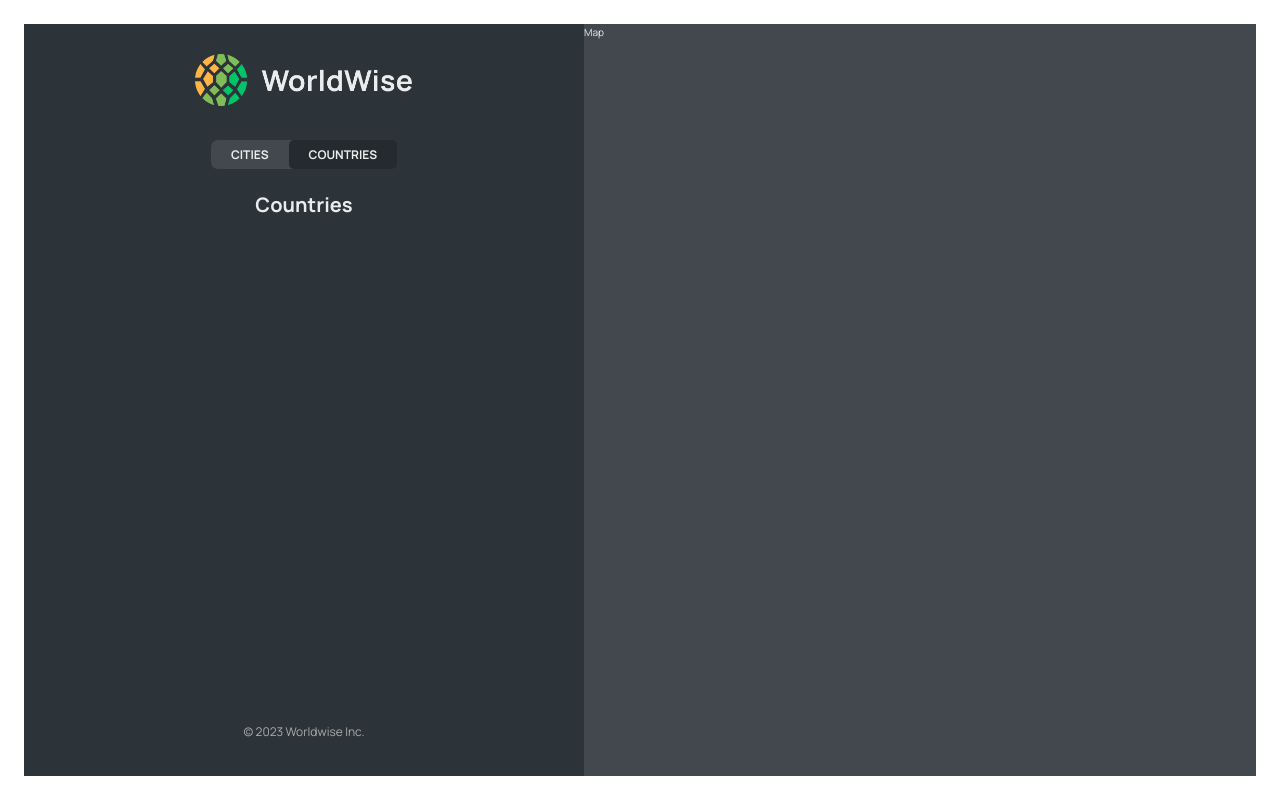
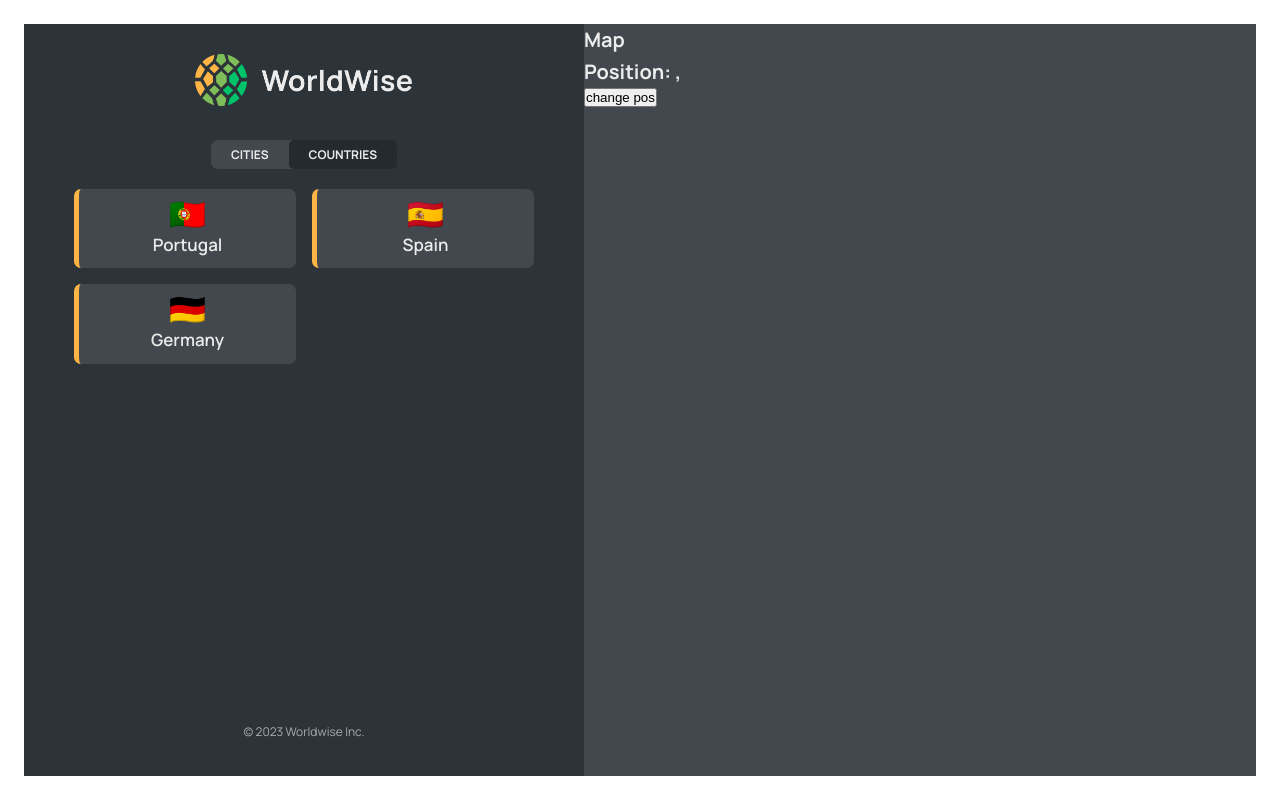
Before and after one commit to Adeyemi-Muaz-Ayomide/WorldWise, a React (Vite) app in the folder worldwise/: page /app/countries in a window 1280 px wide. Built offline with nearby package versions, Linux system fonts and the light colour scheme; data requests are answered from the project's data file.

Commit message:
added dynamic route with URL parameter

```diff
--- a/worldwise/src/App.jsx
+++ b/worldwise/src/App.jsx
@@ -1,4 +1,6 @@
+import { useEffect, useState } from "react";
 import { BrowserRouter, Routes, Route } from "react-router-dom";
+
 import Homepage from "./pages/Homepage";
 import Pricing from "./pages/Pricing";
 import Product from "./pages/Product";
@@ -6,7 +8,9 @@
 import Login from "./pages/Login";
 import AppLayout from "./pages/AppLayout";
 import CityList from "./components/CityList";
-import { useEffect, useState } from "react";
+import CountryList from "./components/CountryList";
+import City from "./components/City";
+import Form from "./components/Form";
 
 const BASE_URL = "http://localhost:8000";
 
@@ -48,8 +52,12 @@
             path="cities"
             element={<CityList cities={cities} isLoading={isLoading} />}
           />
-          <Route path="countries" element={<h1>Countries</h1>} />
-          <Route path="form" element={<h1>Form</h1>} />
+          <Route path="cities/:id" element={<City />} />
+          <Route
+            path="countries"
+            element={<CountryList cities={cities} isLoading={isLoading} />}
+          />
+          <Route path="form" element={<Form />} />
         </Route>
         <Route path="*" element={<PageNotFound />} />
       </Routes>
--- a/worldwise/src/components/City.jsx
+++ b/worldwise/src/components/City.jsx
@@ -1,61 +1,72 @@
-// import styles from "./City.module.css";
+import { useParams, useSearchParams } from "react-router-dom";
+import styles from "./City.module.css";
 
-// const formatDate = (date) =>
-//   new Intl.DateTimeFormat("en", {
-//     day: "numeric",
-//     month: "long",
-//     year: "numeric",
-//     weekday: "long",
-//   }).format(new Date(date));
+const formatDate = (date) =>
+  new Intl.DateTimeFormat("en", {
+    day: "numeric",
+    month: "long",
+    year: "numeric",
+    weekday: "long",
+  }).format(new Date(date));
 
-// function City() {
-//   // TEMP DATA
-//   const currentCity = {
-//     cityName: "Lisbon",
-//     emoji: "🇵🇹",
-//     date: "2027-10-31T15:59:59.138Z",
-//     notes: "My favorite city so far!",
-//   };
+function City() {
+  const { id } = useParams();
+  const [searchParams, setSearchParams] = useSearchParams();
+  const lat = searchParams.get("lat");
+  const lng = searchParams.get("lng");
+  // TEMP DATA
+  const currentCity = {
+    cityName: "Lisbon",
+    emoji: "🇵🇹",
+    date: "2027-10-31T15:59:59.138Z",
+    notes: "My favorite city so far!",
+  };
 
-//   const { cityName, emoji, date, notes } = currentCity;
+  const { cityName, emoji, date, notes } = currentCity;
 
-//   return (
-//     <div className={styles.city}>
-//       <div className={styles.row}>
-//         <h6>City name</h6>
-//         <h3>
-//           <span>{emoji}</span> {cityName}
-//         </h3>
-//       </div>
+  return (
+    <>
+      <h1>City {id} </h1>
+      <p>
+        Position: {lat}, {lng}
+      </p>
+    </>
+    // <div className={styles.city}>
+    //   <div className={styles.row}>
+    //     <h6>City name</h6>
+    //     <h3>
+    //       <span>{emoji}</span> {cityName}
+    //     </h3>
+    //   </div>
 
-//       <div className={styles.row}>
-//         <h6>You went to {cityName} on</h6>
-//         <p>{formatDate(date || null)}</p>
-//       </div>
+    //   <div className={styles.row}>
+    //     <h6>You went to {cityName} on</h6>
+    //     <p>{formatDate(date || null)}</p>
+    //   </div>
 
-//       {notes && (
-//         <div className={styles.row}>
-//           <h6>Your notes</h6>
-//           <p>{notes}</p>
-//         </div>
-//       )}
+    //   {notes && (
+    //     <div className={styles.row}>
+    //       <h6>Your notes</h6>
+    //       <p>{notes}</p>
+    //     </div>
+    //   )}
 
-//       <div className={styles.row}>
-//         <h6>Learn more</h6>
-//         <a
-//           href={`https://en.wikipedia.org/wiki/${cityName}`}
-//           target="_blank"
-//           rel="noreferrer"
-//         >
-//           Check out {cityName} on Wikipedia &rarr;
-//         </a>
-//       </div>
+    //   <div className={styles.row}>
+    //     <h6>Learn more</h6>
+    //     <a
+    //       href={`https://en.wikipedia.org/wiki/${cityName}`}
+    //       target="_blank"
+    //       rel="noreferrer"
+    //     >
+    //       Check out {cityName} on Wikipedia &rarr;
+    //     </a>
+    //   </div>
 
-//       <div>
-//         <ButtonBack />
-//       </div>
-//     </div>
-//   );
-// }
+    //   <div>
+    //     <ButtonBack />
+    //   </div>
+    // </div>
+  );
+}
 
-// export default City;
+export default City;
--- a/worldwise/src/components/CityItem.jsx
+++ b/worldwise/src/components/CityItem.jsx
@@ -1,5 +1,6 @@
-import PropTypes from "prop-types";
+/* eslint-disable react/prop-types */
 import styles from "./CityItem.module.css";
+import { Link } from "react-router-dom";
 
 const formatDate = (date) =>
   new Intl.DateTimeFormat("en", {
@@ -9,24 +10,19 @@
   }).format(new Date(date));
 
 const CityItem = ({ city }) => {
-    console.log(city)
-  const { cityName, emoji, date } = city;
+  console.log(city);
+  const { cityName, emoji, date, id, position } = city;
   return (
-    <li className={styles.cityItem}>
-      <span className={styles.emoji}>{emoji}</span>
-      <h3 className={styles.name}>{cityName}</h3>
-      <time className={styles.date}>{formatDate(date)}</time>
-      <button className={styles.deleteBtn}>&times;</button>
+    <li>
+      <Link className={styles.cityItem} to={`${id}?lat=${position.lat}&lng=${position.lng}`}>
+        <span className={styles.emoji}>{emoji}</span>
+        <h3 className={styles.name}>{cityName}</h3>
+        <time className={styles.date}>{formatDate(date)}</time>
+        <button className={styles.deleteBtn}>&times;</button>
+      </Link>
     </li>
   );
 };
 
-CityItem.propTypes = {
-  city: PropTypes.shape({
-    cityName: PropTypes.string.isRequired,
-    emoji: PropTypes.string.isRequired,
-    date: PropTypes.string.isRequired, // Assuming 'date' is a string, you can adjust the type accordingly
-  }).isRequired,
-};
 
 export default CityItem;
--- a/worldwise/src/components/CountryItem.jsx
+++ b/worldwise/src/components/CountryItem.jsx
@@ -1,12 +1,15 @@
-// import styles from "./CountryItem.module.css";
+/* eslint-disable react/prop-types */
 
-// function CountryItem({ country }) {
-//   return (
-//     <li className={styles.countryItem}>
-//       <span>{country.emoji}</span>
-//       <span>{country.country}</span>
-//     </li>
-//   );
-// }
+import styles from "./CountryItem.module.css";
 
-// export default CountryItem;
+const CountryItem = ({ country }) => {
+  return (
+    <li className={styles.countryItem}>
+      <span>{country.emoji}</span>
+      <span>{country.country}</span>
+    </li>
+  );
+};
+
+
+export default CountryItem;
--- /dev/null
+++ b/worldwise/src/components/CountryList.jsx
@@ -0,0 +1,29 @@
+/* eslint-disable react/prop-types */
+import styles from "./CountryList.module.css";
+import Spinner from "./Spinner";
+import CountryItem from "./CountryItem";
+import Message from "./Message";
+
+const CountryList = ({ cities, isLoading }) => {
+  if (isLoading) return <Spinner />;
+
+  if (!cities.length)
+    return (
+      <Message message="Add your first city by clicking on a city on the map." />
+    );
+
+  const countries = cities.reduce((arr, city) => {
+    if (!arr.map((el) => el.country).includes(city.country))
+      return [...arr, { country: city.country, emoji: city.emoji }];
+    else return arr;
+  }, []);
+  return (
+    <ul className={styles.countryList}>
+      {countries.map((country) => (
+        <CountryItem country={country} key={country.id} />
+      ))}
+    </ul>
+  );
+};
+
+export default CountryList;
--- a/worldwise/src/components/CountryList.module.css
+++ b/worldwise/src/components/CountryList.module.css
@@ -2,8 +2,8 @@
   width: 100%;
   height: 65vh;
   list-style: none;
-  overflow-y: scroll;
-  overflow-x: hidden;
+  /* overflow-y: scroll;
+  overflow-x: hidden; */
 
   display: grid;
   grid-template-columns: 1fr 1fr;
--- a/worldwise/src/components/Map.jsx
+++ b/worldwise/src/components/Map.jsx
@@ -1,8 +1,20 @@
+import { useSearchParams } from "react-router-dom";
 import styles from "./Map.module.css";
 const Map = () => {
+  const [searchParams, setSearchParams] = useSearchParams();
+  const lat = searchParams.get("lat");
+  const lng = searchParams.get("lng");
   return (
-    <div className={styles.mapContainer}>Map</div>
-  )
-}
+    <div className={styles.mapContainer}>
+      <h1>Map</h1>
+      <h1>
+        Position: {lat}, {lng}
+      </h1>
+      <button onClick={() => setSearchParams({ lat: 23 , lng: 50 })}>
+        change pos
+      </button>
+    </div>
+  );
+};
 
-export default Map
+export default Map;
```
